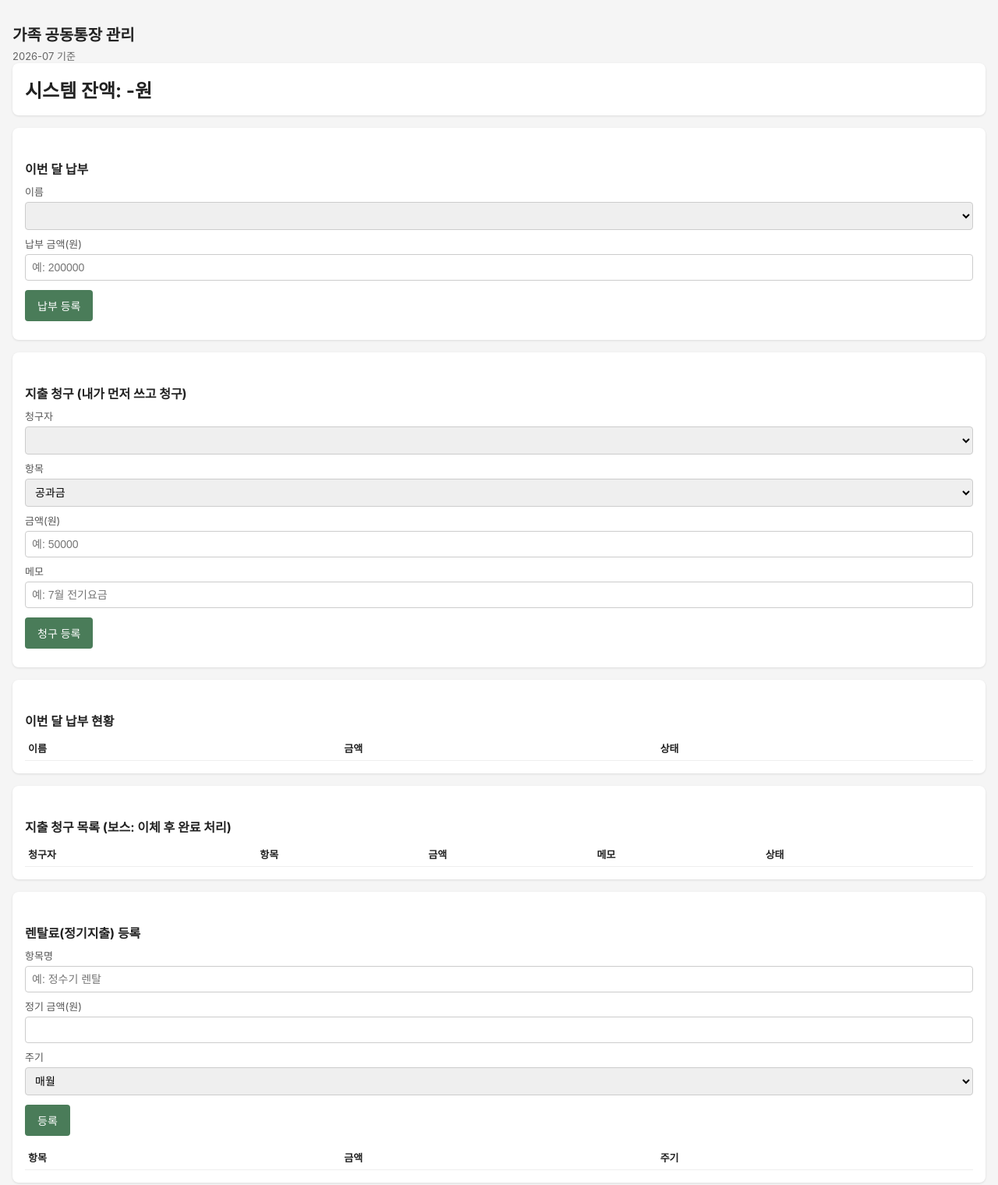
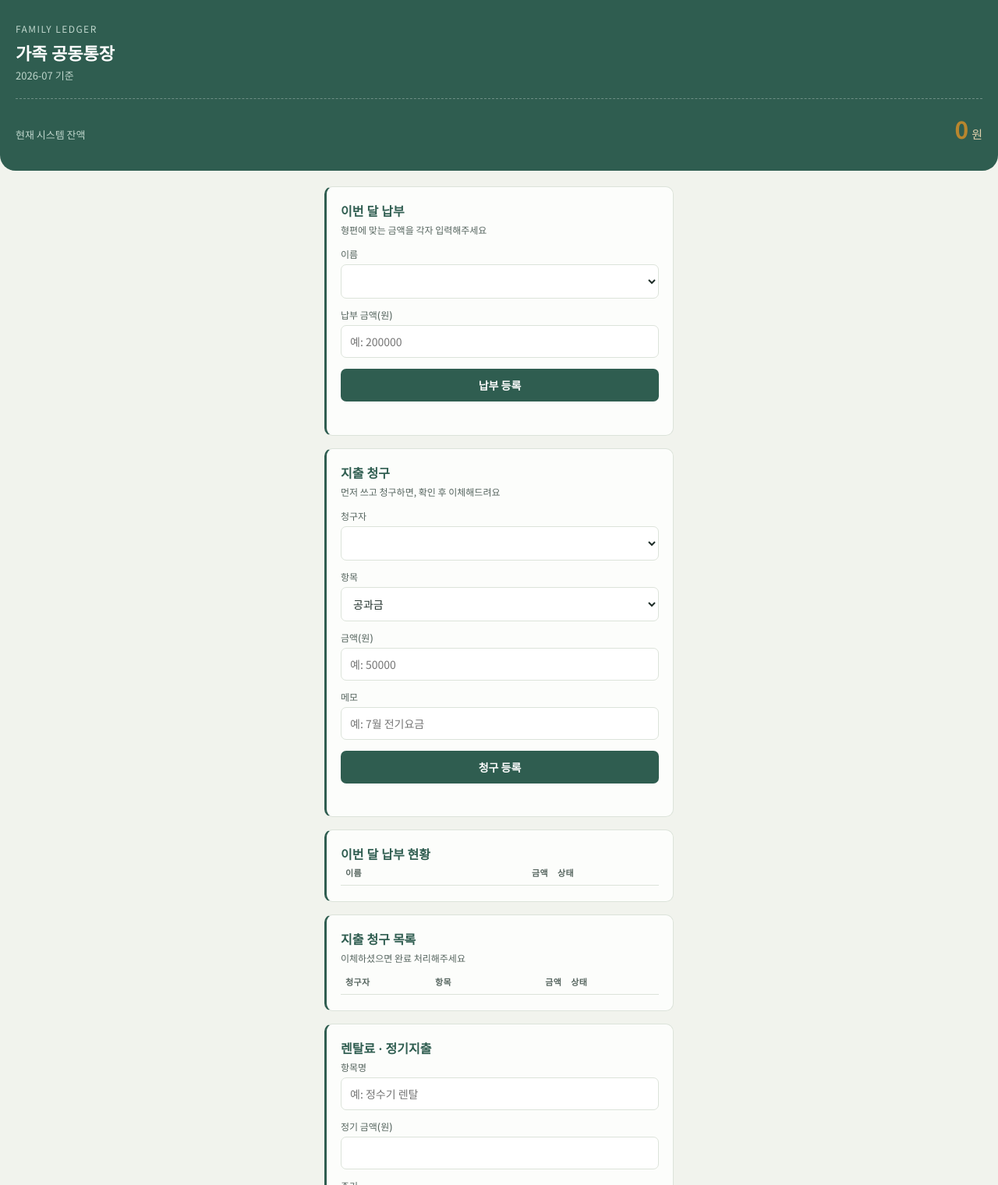
Before and after one commit to ivysuk/family-budget, a plain HTML site: page gas/Index.html in a window 1280 px wide. Shown: the top 1520 px of the page at 78% size. Drawn offline with Linux system fonts and the light colour scheme; a web font is replaced by a local one.

Commit message:
Redesign web app UI: passbook/ledger visual concept

```diff
--- a/gas/Index.html
+++ b/gas/Index.html
@@ -3,46 +3,224 @@
 <head>
   <base target="_top">
   <meta charset="utf-8">
+  <meta name="viewport" content="width=device-width, initial-scale=1">
+  <link rel="preconnect" href="https://fonts.googleapis.com">
+  <link rel="preconnect" href="https://fonts.gstatic.com" crossorigin>
+  <link href="https://fonts.googleapis.com/css2?family=Gowun+Batang:wght@400;700&family=Noto+Sans+KR:wght@400;500;600;700&display=swap" rel="stylesheet">
   <style>
-    body { font-family: -apple-system, "Malgun Gothic", sans-serif; margin: 0; padding: 16px; background: #f5f5f5; color: #222; }
-    h1 { font-size: 20px; margin-bottom: 4px; }
-    h2 { font-size: 16px; margin: 24px 0 8px; }
-    .card { background: #fff; border-radius: 8px; padding: 16px; margin-bottom: 16px; box-shadow: 0 1px 3px rgba(0,0,0,.1); }
-    label { display: block; font-size: 13px; color: #555; margin: 8px 0 4px; }
-    input, select, textarea { width: 100%; box-sizing: border-box; padding: 8px; border: 1px solid #ccc; border-radius: 4px; font-size: 14px; }
-    button { margin-top: 12px; padding: 10px 16px; border: none; border-radius: 4px; background: #4a7c59; color: #fff; font-size: 14px; cursor: pointer; }
-    button.secondary { background: #888; }
-    button.small { padding: 4px 10px; font-size: 12px; margin-top: 0; }
+    :root {
+      --ink: #1F2E29;
+      --ink-soft: #56655F;
+      --paper: #F1F3ED;
+      --card: #FCFDFB;
+      --line: #DCE3DA;
+      --accent: #2F5D50;
+      --accent-soft: #DCE8E1;
+      --gold: #B8862E;
+      --good: #2E8B57;
+      --good-soft: #E3F2E8;
+      --warn: #B8792A;
+      --warn-soft: #FBEEDD;
+      --bad: #B0432E;
+      --bad-soft: #FBE7E2;
+      --radius: 10px;
+    }
+
+    * { box-sizing: border-box; }
+
+    body {
+      font-family: 'Noto Sans KR', sans-serif;
+      background: var(--paper);
+      color: var(--ink);
+      margin: 0;
+      padding: 0 0 48px;
+      -webkit-font-smoothing: antialiased;
+    }
+
+    h1, h2 {
+      font-family: 'Gowun Batang', serif;
+      font-weight: 700;
+      text-wrap: balance;
+      margin: 0;
+    }
+
+    header.passbook {
+      background: var(--accent);
+      color: #F3F1E9;
+      padding: 28px 20px 32px;
+      border-radius: 0 0 20px 20px;
+    }
+    header.passbook .eyebrow {
+      font-size: 12px;
+      letter-spacing: 0.12em;
+      text-transform: uppercase;
+      color: #BFD6CC;
+      margin-bottom: 6px;
+    }
+    header.passbook h1 { font-size: 22px; color: #fff; }
+    header.passbook .ym { font-size: 13px; color: #BFD6CC; margin-top: 4px; }
+
+    .balance-line {
+      margin-top: 20px;
+      display: flex;
+      align-items: baseline;
+      justify-content: space-between;
+      border-top: 1px dashed rgba(255,255,255,.3);
+      padding-top: 16px;
+    }
+    .balance-line .label { font-size: 13px; color: #BFD6CC; }
+    .balance-line .value {
+      font-family: 'Noto Sans KR', sans-serif;
+      font-variant-numeric: tabular-nums;
+      font-size: 30px;
+      font-weight: 700;
+      color: var(--gold);
+    }
+    .balance-line .value::after { content: '원'; font-size: 15px; font-weight: 500; color: #E3D3AE; margin-left: 4px; }
+
+    main { max-width: 480px; margin: 0 auto; padding: 20px 16px 0; display: flex; flex-direction: column; gap: 16px; }
+
+    .card {
+      background: var(--card);
+      border: 1px solid var(--line);
+      border-left: 3px solid var(--accent);
+      border-radius: var(--radius);
+      padding: 18px 18px 20px;
+    }
+    .card h2 {
+      font-size: 16px;
+      color: var(--accent);
+      margin-bottom: 4px;
+    }
+    .card .sub { font-size: 12px; color: var(--ink-soft); margin-bottom: 14px; }
+
+    label {
+      display: block;
+      font-size: 12px;
+      font-weight: 500;
+      color: var(--ink-soft);
+      margin: 12px 0 5px;
+    }
+    label:first-of-type { margin-top: 0; }
+
+    input, select {
+      width: 100%;
+      padding: 10px 11px;
+      border: 1px solid var(--line);
+      border-radius: 7px;
+      font-size: 14px;
+      font-family: inherit;
+      background: #fff;
+      color: var(--ink);
+    }
+    input:focus, select:focus, button:focus-visible {
+      outline: 2px solid var(--accent);
+      outline-offset: 1px;
+    }
+    input[type="number"] { font-variant-numeric: tabular-nums; }
+
+    button {
+      margin-top: 14px;
+      padding: 11px 18px;
+      border: none;
+      border-radius: 7px;
+      background: var(--accent);
+      color: #fff;
+      font-size: 14px;
+      font-weight: 600;
+      font-family: inherit;
+      cursor: pointer;
+      width: 100%;
+    }
+    button:hover { background: #26493F; }
+    button.small {
+      width: auto;
+      margin-top: 0;
+      padding: 6px 12px;
+      font-size: 12px;
+      background: var(--accent-soft);
+      color: var(--accent);
+    }
+    button.small:hover { background: #C9DBD1; }
+
     table { width: 100%; border-collapse: collapse; font-size: 13px; }
-    th, td { text-align: left; padding: 6px 4px; border-bottom: 1px solid #eee; }
-    .status-done { color: #4a7c59; font-weight: bold; }
-    .status-pending { color: #c07d00; font-weight: bold; }
-    .balance { font-size: 24px; font-weight: bold; }
-    .diff-ok { color: #4a7c59; }
-    .diff-bad { color: #c0392b; }
-    .msg { font-size: 13px; margin-top: 8px; }
+    th {
+      text-align: left;
+      font-size: 11px;
+      letter-spacing: .04em;
+      text-transform: uppercase;
+      color: var(--ink-soft);
+      font-weight: 600;
+      padding: 0 6px 8px;
+      border-bottom: 1px solid var(--line);
+    }
+    td {
+      padding: 9px 6px;
+      border-bottom: 1px solid var(--line);
+      vertical-align: middle;
+    }
+    tr:last-child td { border-bottom: none; }
+    td.num { font-variant-numeric: tabular-nums; text-align: right; }
+    .table-wrap { overflow-x: auto; }
+    .empty-row td { color: var(--ink-soft); text-align: center; padding: 16px 6px; }
+
+    .pill {
+      display: inline-block;
+      padding: 3px 9px;
+      border-radius: 999px;
+      font-size: 11px;
+      font-weight: 600;
+    }
+    .pill.done { background: var(--good-soft); color: var(--good); }
+    .pill.pending { background: var(--warn-soft); color: var(--warn); }
+
+    .msg { font-size: 12.5px; margin-top: 10px; min-height: 1em; }
+    .msg.ok { color: var(--good); }
+    .msg.err { color: var(--bad); }
+
+    .reconcile-result {
+      margin-top: 12px;
+      padding: 12px 14px;
+      border-radius: 7px;
+      background: var(--accent-soft);
+      font-size: 13px;
+      line-height: 1.7;
+    }
+    .reconcile-result .diff { font-weight: 700; font-variant-numeric: tabular-nums; }
+    .reconcile-result .diff.ok { color: var(--good); }
+    .reconcile-result .diff.bad { color: var(--bad); }
+
+    @media (prefers-reduced-motion: no-preference) {
+      .card { transition: border-color .15s ease; }
+    }
   </style>
 </head>
 <body>
-  <h1>가족 공동통장 관리</h1>
-  <div id="ym-label" style="color:#666; font-size:13px;"></div>
+  <header class="passbook">
+    <div class="eyebrow">Family Ledger</div>
+    <h1>가족 공동통장</h1>
+    <div class="ym" id="ym-label"></div>
+    <div class="balance-line">
+      <span class="label">현재 시스템 잔액</span>
+      <span class="value" id="system-balance">0</span>
+    </div>
+  </header>
 
-  <div class="card">
-    <div class="balance">시스템 잔액: <span id="system-balance">-</span>원</div>
-  </div>
-
-  <div class="card">
+  <main>
+    <section class="card">
       <h2>이번 달 납부</h2>
+      <div class="sub">형편에 맞는 금액을 각자 입력해주세요</div>
       <label>이름</label>
       <select id="pay-name"></select>
       <label>납부 금액(원)</label>
       <input type="number" id="pay-amount" placeholder="예: 200000">
       <button onclick="doPayment()">납부 등록</button>
       <div class="msg" id="pay-msg"></div>
-  </div>
+    </section>
 
-  <div class="card">
-    <h2>지출 청구 (내가 먼저 쓰고 청구)</h2>
+    <section class="card">
+      <h2>지출 청구</h2>
+      <div class="sub">먼저 쓰고 청구하면, 확인 후 이체해드려요</div>
       <label>청구자</label>
       <select id="claim-name"></select>
       <label>항목</label>
@@ -58,20 +236,31 @@
       <input type="text" id="claim-memo" placeholder="예: 7월 전기요금">
       <button onclick="doClaim()">청구 등록</button>
       <div class="msg" id="claim-msg"></div>
+    </section>
+
+    <section class="card">
+      <h2>이번 달 납부 현황</h2>
+      <div class="table-wrap">
+        <table id="payment-table">
+          <thead><tr><th>이름</th><th style="text-align:right">금액</th><th>상태</th></tr></thead>
+          <tbody></tbody>
+        </table>
       </div>
+    </section>
 
-  <div class="card">
-    <h2>이번 달 납부 현황</h2>
-    <table id="payment-table"><thead><tr><th>이름</th><th>금액</th><th>상태</th></tr></thead><tbody></tbody></table>
+    <section class="card">
+      <h2>지출 청구 목록</h2>
+      <div class="sub">이체하셨으면 완료 처리해주세요</div>
+      <div class="table-wrap">
+        <table id="claim-table">
+          <thead><tr><th>청구자</th><th>항목</th><th style="text-align:right">금액</th><th>상태</th><th></th></tr></thead>
+          <tbody></tbody>
+        </table>
       </div>
+    </section>
 
-  <div class="card">
-    <h2>지출 청구 목록 (보스: 이체 후 완료 처리)</h2>
-    <table id="claim-table"><thead><tr><th>청구자</th><th>항목</th><th>금액</th><th>메모</th><th>상태</th><th></th></tr></thead><tbody></tbody></table>
-  </div>
-
-  <div class="card">
-    <h2>렌탈료(정기지출) 등록</h2>
+    <section class="card">
+      <h2>렌탈료 · 정기지출</h2>
       <label>항목명</label>
       <input type="text" id="rec-name" placeholder="예: 정수기 렌탈">
       <label>정기 금액(원)</label>
@@ -80,16 +269,23 @@
       <select id="rec-cycle"><option>매월</option><option>격월</option><option>분기</option></select>
       <button onclick="doRecurring()">등록</button>
       <div class="msg" id="rec-msg"></div>
-    <table id="recurring-table" style="margin-top:12px;"><thead><tr><th>항목</th><th>금액</th><th>주기</th></tr></thead><tbody></tbody></table>
+      <div class="table-wrap" style="margin-top:10px;">
+        <table id="recurring-table">
+          <thead><tr><th>항목</th><th style="text-align:right">금액</th><th>주기</th></tr></thead>
+          <tbody></tbody>
+        </table>
       </div>
+    </section>
 
-  <div class="card">
-    <h2>잔액 대사 (실제 통장 잔액과 비교)</h2>
+    <section class="card">
+      <h2>잔액 대사</h2>
+      <div class="sub">실제 통장 잔액과 시스템 잔액을 비교합니다</div>
       <label>실제 통장 잔액(원)</label>
       <input type="number" id="actual-balance">
       <button onclick="doReconcile()">대사하기</button>
-    <div class="msg" id="reconcile-msg"></div>
-  </div>
+      <div id="reconcile-msg"></div>
+    </section>
+  </main>
 
   <script>
     function currentYearMonth() {
@@ -106,7 +302,6 @@
     }
 
     function renderDashboard(data) {
-      // 이름 셀렉트 채우기
       ['pay-name', 'claim-name'].forEach(id => {
         const sel = document.getElementById(id);
         sel.innerHTML = data.members.map(m => `<option>${m.name}</option>`).join('');
@@ -116,33 +311,39 @@
 
       const payBody = document.querySelector('#payment-table tbody');
       payBody.innerHTML = data.payments.map(p =>
-        `<tr><td>${p.name}</td><td>${fmt(p.amount)}</td><td class="status-done">${p.status}</td></tr>`
-      ).join('') || '<tr><td colspan="3">아직 없음</td></tr>';
+        `<tr><td>${p.name}</td><td class="num">${fmt(p.amount)}</td><td><span class="pill done">${p.status}</span></td></tr>`
+      ).join('') || '<tr class="empty-row"><td colspan="3">아직 없음</td></tr>';
 
       const claimBody = document.querySelector('#claim-table tbody');
       claimBody.innerHTML = data.claims.map(c => {
-        const statusClass = c.status === '이체완료' ? 'status-done' : 'status-pending';
+        const pillClass = c.status === '이체완료' ? 'done' : 'pending';
         const btn = c.status === '청구중'
-          ? `<button class="small" onclick="markDone('${c.claimId}')">이체완료 처리</button>`
+          ? `<button class="small" onclick="markDone('${c.claimId}')">완료 처리</button>`
           : '';
-        return `<tr><td>${c.claimant}</td><td>${c.category}</td><td>${fmt(c.amount)}</td><td>${c.memo}</td><td class="${statusClass}">${c.status}</td><td>${btn}</td></tr>`;
-      }).join('') || '<tr><td colspan="6">아직 없음</td></tr>';
+        return `<tr><td>${c.claimant}<br><span style="color:var(--ink-soft);font-size:11px">${c.memo || ''}</span></td><td>${c.category}</td><td class="num">${fmt(c.amount)}</td><td><span class="pill ${pillClass}">${c.status}</span></td><td>${btn}</td></tr>`;
+      }).join('') || '<tr class="empty-row"><td colspan="5">아직 없음</td></tr>';
 
       const recBody = document.querySelector('#recurring-table tbody');
       recBody.innerHTML = data.recurring.map(r =>
-        `<tr><td>${r.name}</td><td>${fmt(r.amount)}</td><td>${r.cycle}</td></tr>`
-      ).join('') || '<tr><td colspan="3">아직 없음</td></tr>';
+        `<tr><td>${r.name}</td><td class="num">${fmt(r.amount)}</td><td>${r.cycle}</td></tr>`
+      ).join('') || '<tr class="empty-row"><td colspan="3">아직 없음</td></tr>';
+    }
+
+    function setMsg(id, text, ok) {
+      const el = document.getElementById(id);
+      el.textContent = text;
+      el.className = 'msg ' + (ok ? 'ok' : 'err');
     }
 
     function doPayment() {
       const name = document.getElementById('pay-name').value;
       const amount = document.getElementById('pay-amount').value;
-      if (!amount) { document.getElementById('pay-msg').textContent = '금액을 입력해주세요.'; return; }
+      if (!amount) { setMsg('pay-msg', '금액을 입력해주세요.', false); return; }
       google.script.run.withSuccessHandler(() => {
-        document.getElementById('pay-msg').textContent = '등록 완료!';
+        setMsg('pay-msg', '등록 완료했습니다.', true);
         document.getElementById('pay-amount').value = '';
         loadDashboard();
-      }).withFailureHandler(e => document.getElementById('pay-msg').textContent = '오류: ' + e.message)
+      }).withFailureHandler(e => setMsg('pay-msg', '오류: ' + e.message, false))
         .recordPayment(YM, name, amount);
     }
 
@@ -151,13 +352,13 @@
       const category = document.getElementById('claim-category').value;
       const amount = document.getElementById('claim-amount').value;
       const memo = document.getElementById('claim-memo').value;
-      if (!amount) { document.getElementById('claim-msg').textContent = '금액을 입력해주세요.'; return; }
+      if (!amount) { setMsg('claim-msg', '금액을 입력해주세요.', false); return; }
       google.script.run.withSuccessHandler(() => {
-        document.getElementById('claim-msg').textContent = '청구 완료!';
+        setMsg('claim-msg', '청구했습니다.', true);
         document.getElementById('claim-amount').value = '';
         document.getElementById('claim-memo').value = '';
         loadDashboard();
-      }).withFailureHandler(e => document.getElementById('claim-msg').textContent = '오류: ' + e.message)
+      }).withFailureHandler(e => setMsg('claim-msg', '오류: ' + e.message, false))
         .submitExpenseClaim(claimant, category, amount, memo);
     }
 
@@ -169,24 +370,24 @@
       const name = document.getElementById('rec-name').value;
       const amount = document.getElementById('rec-amount').value;
       const cycle = document.getElementById('rec-cycle').value;
-      if (!name || !amount) { document.getElementById('rec-msg').textContent = '항목명/금액을 입력해주세요.'; return; }
+      if (!name || !amount) { setMsg('rec-msg', '항목명/금액을 입력해주세요.', false); return; }
       google.script.run.withSuccessHandler(() => {
-        document.getElementById('rec-msg').textContent = '등록 완료!';
+        setMsg('rec-msg', '등록했습니다.', true);
         document.getElementById('rec-name').value = '';
         document.getElementById('rec-amount').value = '';
         loadDashboard();
-      }).withFailureHandler(e => document.getElementById('rec-msg').textContent = '오류: ' + e.message)
+      }).withFailureHandler(e => setMsg('rec-msg', '오류: ' + e.message, false))
         .registerRecurring(name, amount, cycle, '');
     }
 
     function doReconcile() {
       const actual = document.getElementById('actual-balance').value;
-      if (!actual) { document.getElementById('reconcile-msg').textContent = '실제 잔액을 입력해주세요.'; return; }
+      const box = document.getElementById('reconcile-msg');
+      if (!actual) { box.innerHTML = '<div class="msg err">실제 잔액을 입력해주세요.</div>'; return; }
       google.script.run.withSuccessHandler(r => {
-        const diffClass = r.diff === 0 ? 'diff-ok' : 'diff-bad';
-        document.getElementById('reconcile-msg').innerHTML =
-          `시스템 잔액 ${fmt(r.systemBalance)}원 vs 실제 ${fmt(r.actualBalance)}원 → <span class="${diffClass}">차이 ${fmt(r.diff)}원</span>`;
-      }).withFailureHandler(e => document.getElementById('reconcile-msg').textContent = '오류: ' + e.message)
+        const ok = r.diff === 0;
+        box.innerHTML = `<div class="reconcile-result">시스템 ${fmt(r.systemBalance)}원 · 실제 ${fmt(r.actualBalance)}원<br>차이 <span class="diff ${ok ? 'ok' : 'bad'}">${fmt(r.diff)}원${ok ? ' (일치)' : ''}</span></div>`;
+      }).withFailureHandler(e => box.innerHTML = `<div class="msg err">오류: ${e.message}</div>`)
         .recordActualBalance(YM, actual);
     }
 
```
Lines whose indentation alone changed are shown as unchanged.
